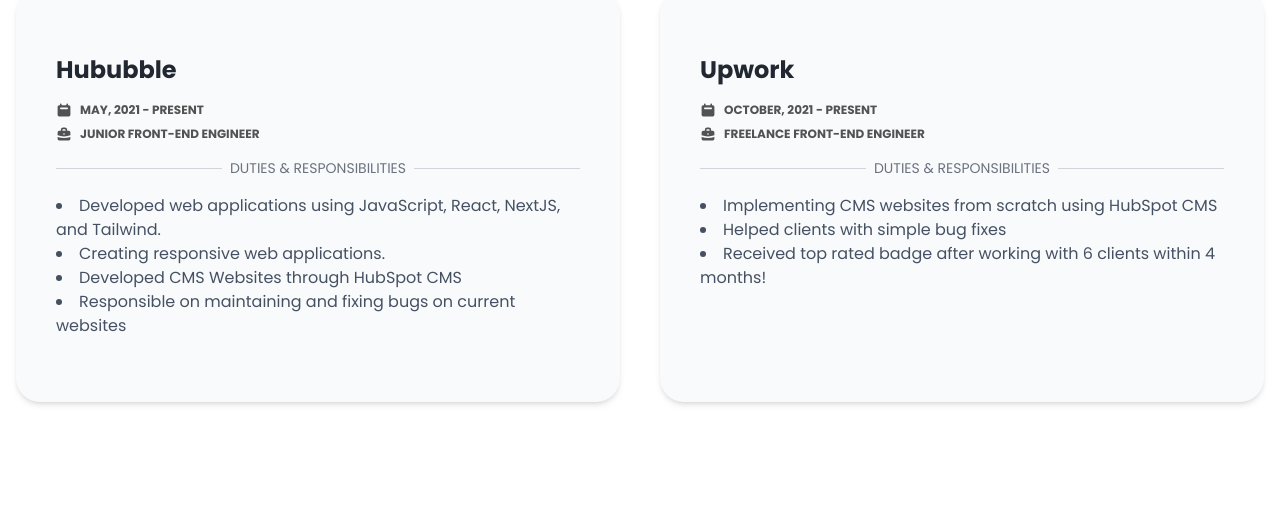
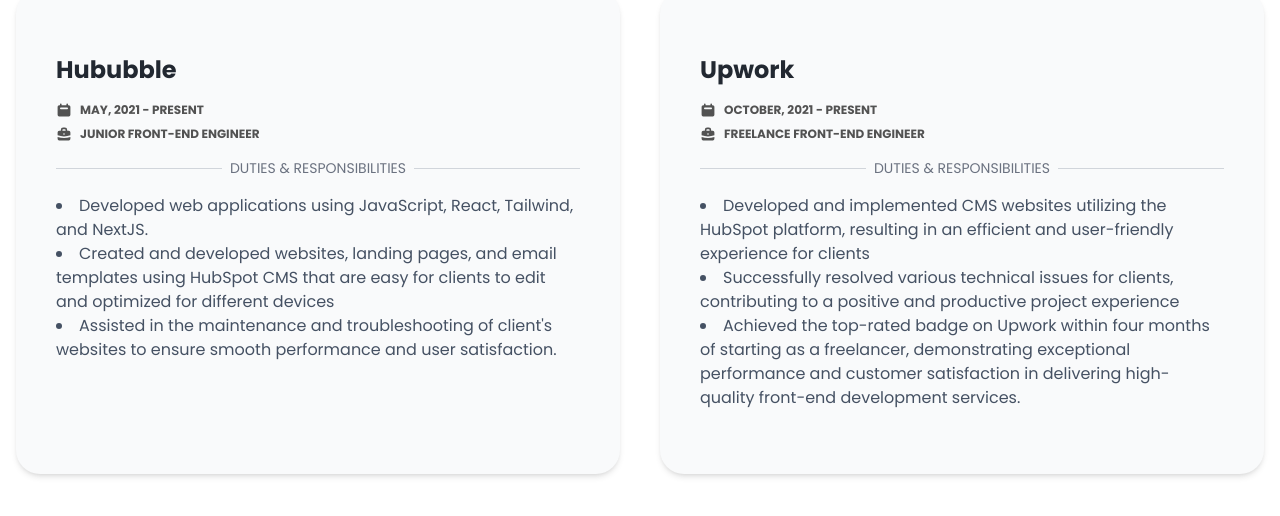
Before and after one commit to felixmacaspac/felixmacaspac.dev, a React (Vite) app: page / in a window 1280 px wide. Shown: the part 1988-2504 px from the top of the page. Built offline with nearby package versions, Linux system fonts and the light colour scheme.

Commit message:
💬 refactor experience section

```diff
--- a/src/components/TabSection/index.jsx
+++ b/src/components/TabSection/index.jsx
@@ -76,11 +76,15 @@
               HubSpot CMS Developer | Frontend Developer
             </h2>
             <p className="text-base font-normal text-neutral-700 dark:text-neutral-300">
-              Front-end engineer with nearly two years of experience. Also a
-              certified HubSpot CMS Developer who works on HubSpot CMS-related
-              projects with HubL, HTML, CSS, and JavaScript. Also working on
-              some fantastic projects that make use of React, Nextjs, and
-              Tailwind.
+              Front-end Engineer with 2+ years of experience in developing and
+              implementing responsive, user-friendly websites and web
+              applications. Proficient in the use of HubSpot CMS, HubL, HTML,
+              CSS, and JavaScript. Skilled in utilizing modern front-end
+              technologies such as React, Nextjs, and Tailwind to deliver
+              exceptional user experiences. Responsible for bug fixing and
+              maintaining current projects. Certified HubSpot CMS Developer with
+              a track record of successfully completing projects utilizing the
+              platform.
             </p>
             <br />
             <h3 className="font-semibold text-xl mb-2">Certifications 📝:</h3>
--- a/src/components/TwoColumnCard/index.jsx
+++ b/src/components/TwoColumnCard/index.jsx
@@ -60,13 +60,17 @@
 
         <ul className="text-base text-primary-400 list-inside list-disc dark:text-neutral-200">
           <li>
-            Developed web applications using JavaScript, React, NextJS, and
-            Tailwind.
+            Developed web applications using JavaScript, React, Tailwind, and
+            NextJS.
           </li>
-          <li>Creating responsive web applications.</li>
-          <li>Developed CMS Websites through HubSpot CMS</li>
           <li>
-            Responsible on maintaining and fixing bugs on current websites
+            Created and developed websites, landing pages, and email templates
+            using HubSpot CMS that are easy for clients to edit and optimized
+            for different devices
+          </li>
+          <li>
+            Assisted in the maintenance and troubleshooting of client's websites
+            to ensure smooth performance and user satisfaction.
           </li>
         </ul>
       </motion.div>
@@ -119,11 +123,20 @@
           </div>
         </div>
         <ul className="text-base text-primary-400 list-inside list-disc dark:text-neutral-200">
-          <li>Implementing CMS websites from scratch using HubSpot CMS</li>
-          <li>Helped clients with simple bug fixes</li>
           <li>
-            Received top rated badge after working with 6 clients within 4
-            months!
+            Developed and implemented CMS websites utilizing the HubSpot
+            platform, resulting in an efficient and user-friendly experience for
+            clients
+          </li>
+          <li>
+            Successfully resolved various technical issues for clients,
+            contributing to a positive and productive project experience
+          </li>
+          <li>
+            Achieved the top-rated badge on Upwork within four months of
+            starting as a freelancer, demonstrating exceptional performance and
+            customer satisfaction in delivering high-quality front-end
+            development services.
           </li>
         </ul>
       </motion.div>
```
